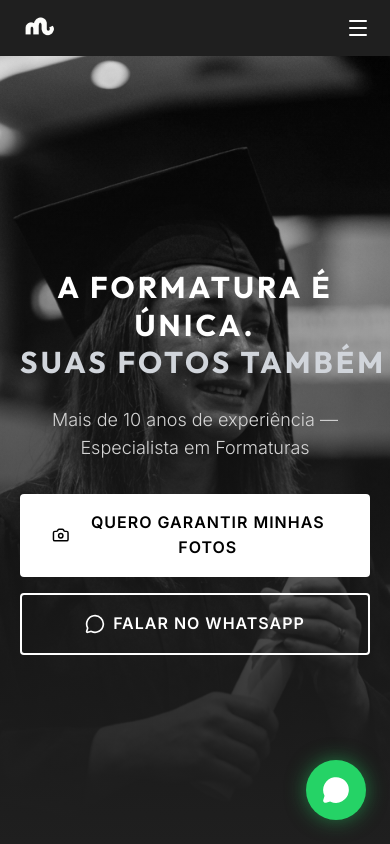
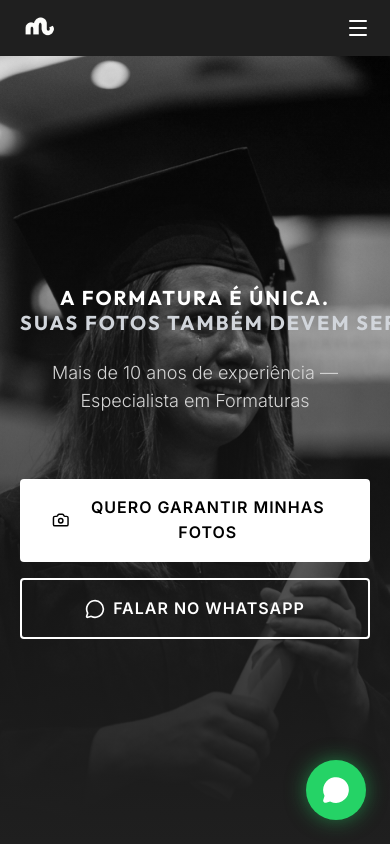
Before and after one commit to andrebilert/landing-page-manoel, a React (Vite) app: page / in a window 390 px wide. Shown: the top 844 px of the page. Built offline with nearby package versions, Linux system fonts and the light colour scheme.

Commit message:
ajustes de reponsividade

```diff
--- a/src/components/Hero.jsx
+++ b/src/components/Hero.jsx
@@ -21,12 +21,12 @@ const Hero = () => {
           animate={{ opacity: 1, y: 0 }}
           transition={{ duration: 0.8 }}
         >
-          <h1 className="text-3xl md:text-5xl lg:text-6xl font-bold mb-6 mt-32 md:mt-0 leading-tight">
+          <h1 className="text-xl sm:text-3xl md:text-5xl lg:text-6xl font-bold mb-6 mt-32 md:mt-0 leading-tight">
             A formatura é única.<br />
             <span className="highlight whitespace-nowrap">Suas fotos também devem ser.</span>
           </h1>
 
-          <p className="text-[var(--color-text-muted)] text-lg md:text-xl mb-8 max-w-2xl mx-auto font-light">
+          <p className="text-[var(--color-text-muted)] text-lg md:text-xl mb-16 max-w-2xl mx-auto font-light">
             Mais de 10 anos de experiência — Especialista em Formaturas
           </p>
 
```
Also changed, not shown: 4 other files (tests, documents, lock files or other folders).
